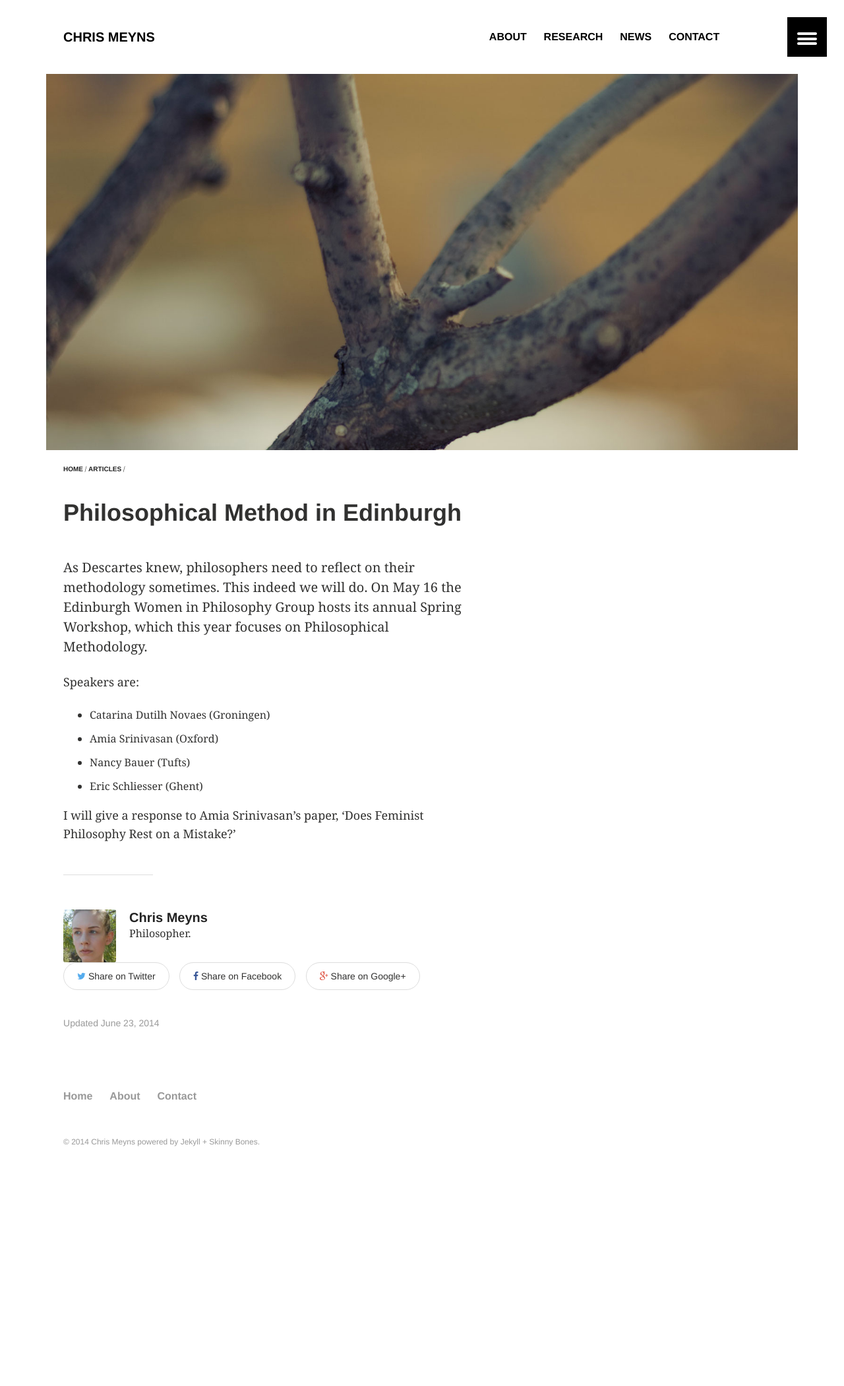
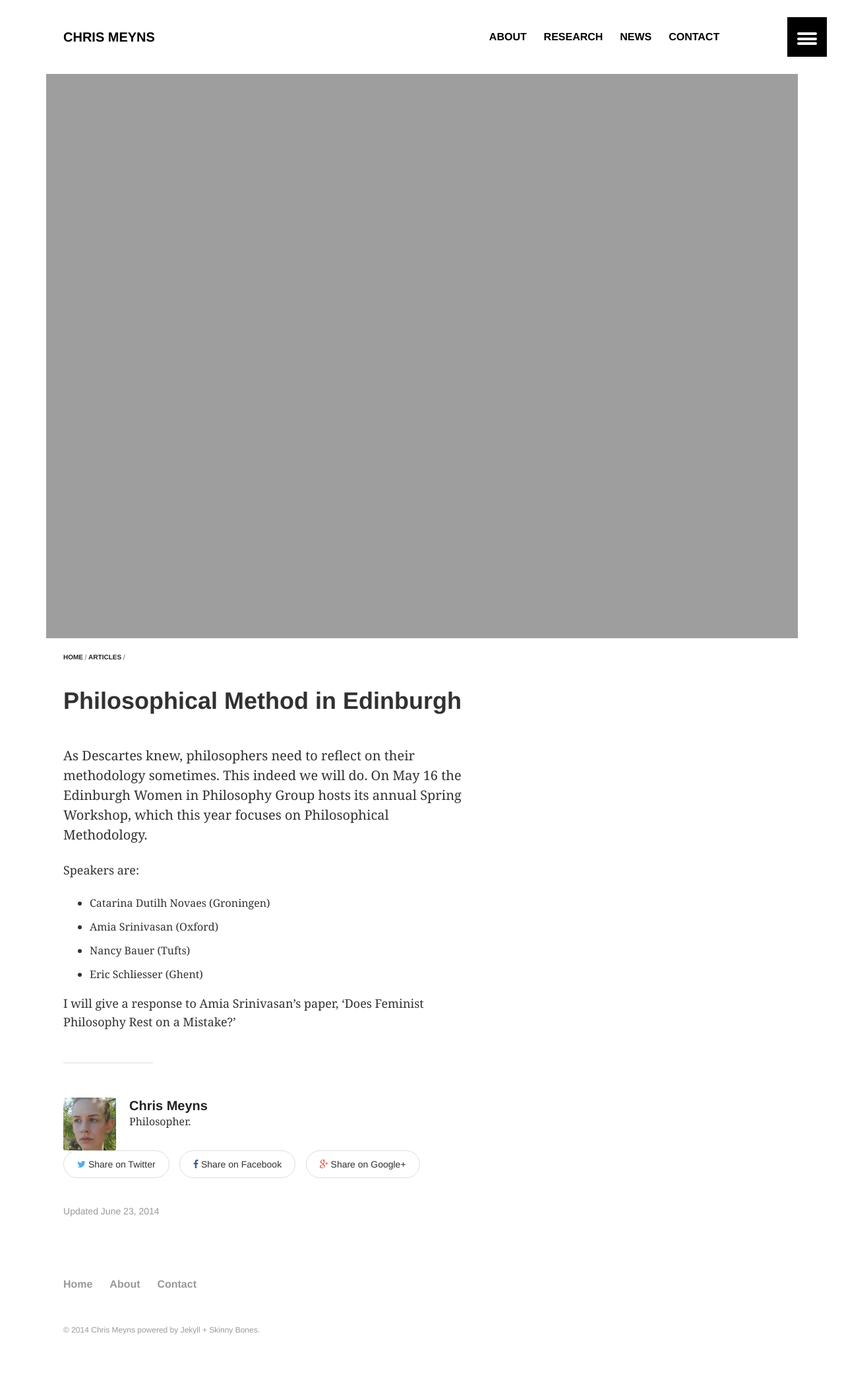
Before and after one commit to msteenhagen/csmeyns.github.io, a Jekyll site: the page built from _posts/articles/2014-08-09-post-one.md, in a window 1280 px wide. Shown: the whole page at 66% size. Built offline with Jekyll 4.4.1, drawn with Linux system fonts in a browser that asks for light colours; before the commit the page ends 1816 px from its top, so only the background shows below that.

Commit message:
Update 2014-08-09-post-one.md

```diff
--- a/_posts/articles/2014-08-09-post-one.md
+++ b/_posts/articles/2014-08-09-post-one.md
@@ -8,8 +8,8 @@ categories: articles
 excerpt: "On May 16 the Edinburgh Women in Philosophy Group hosts its annual Spring Workshop. I will give a response to Amia Srinivasan."
 tags: []
 image:
-  feature: branch-1600x800.jpg
-  teaser: branch-1600x800.jpg
+  feature: edinburgh.jpg
+  teaser: edinburgh.jpg
   thumb: branch-1600x800.jpg
 ---
 
```
